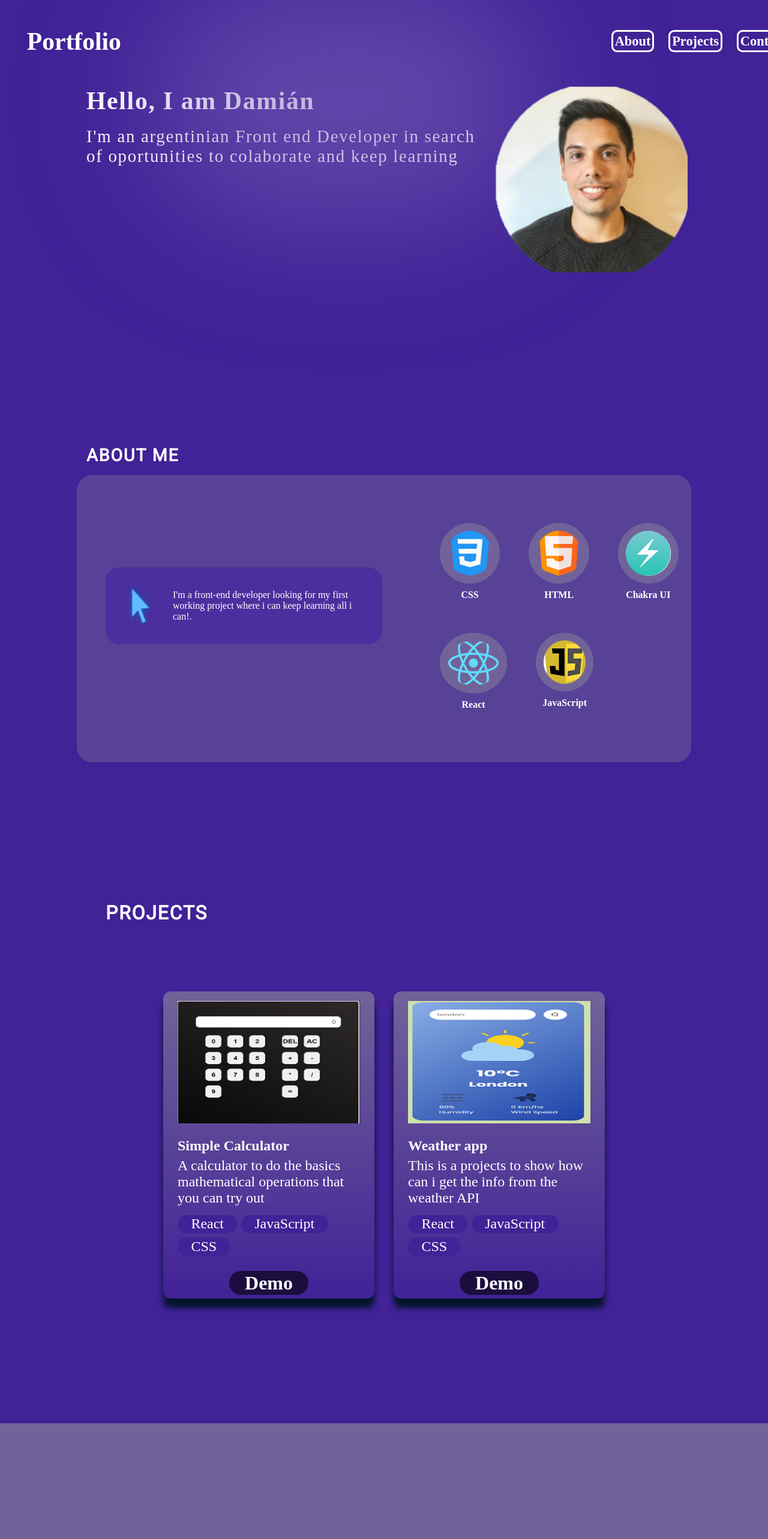
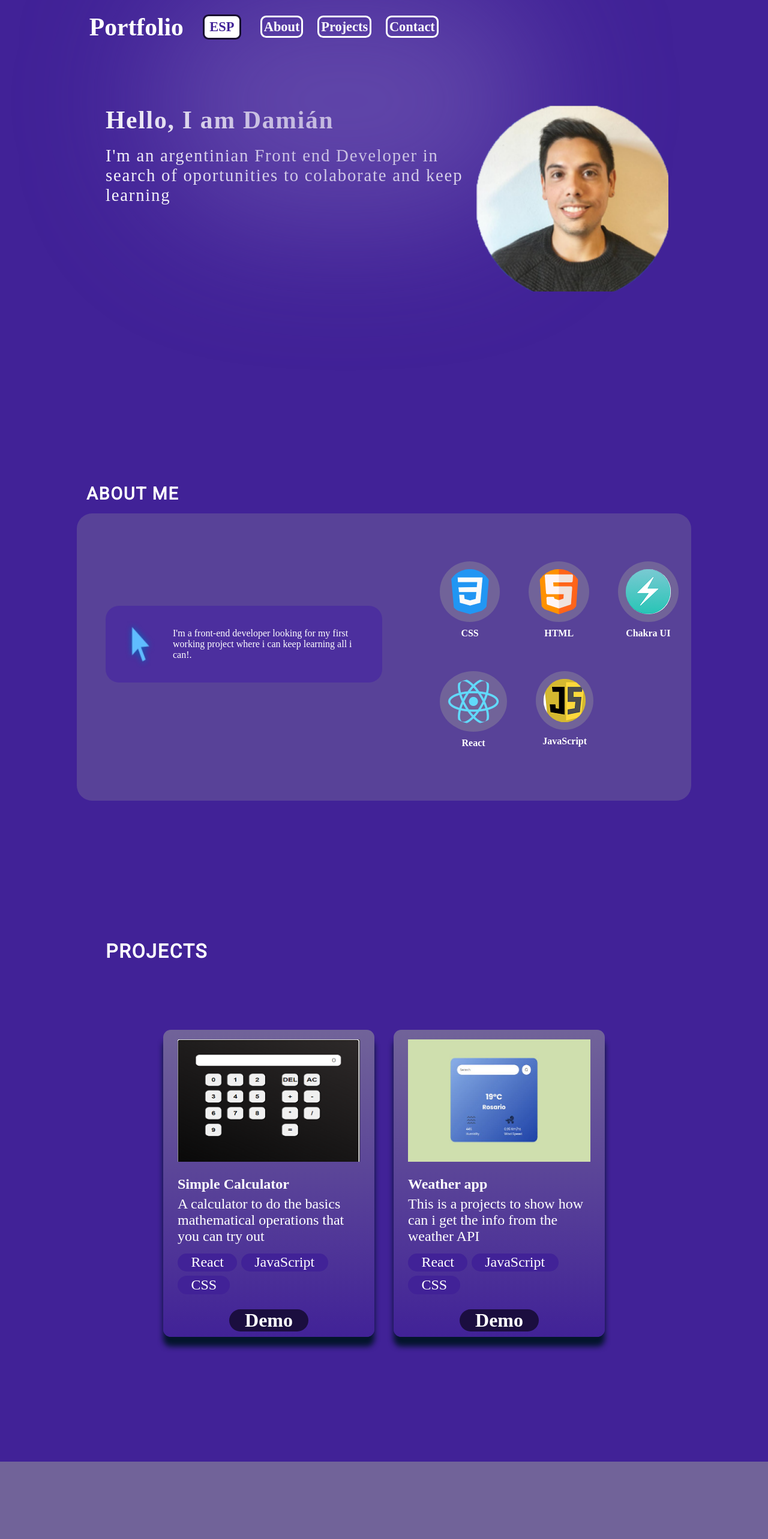
Before and after one commit to DamianPanero/portfolio, a React (Vite) app: page / in a window 1280 px wide. Shown: the top 2566 px of the page at 60% size. Built offline with nearby package versions, Linux system fonts and the light colour scheme.

Commit message:
transalte button

```diff
--- a/data/projects.json
+++ b/data/projects.json
@@ -1,15 +1,19 @@
 [
     {
         "title":"Simple Calculator",
+        "titulo":"Calculadora básica",
         "imageSrc":"Projects/calculator.png",
         "description":"A calculator to do the basics mathematical operations that you can try out",
+        "descripcion":"Una calculadora para realizar las operaciones aritmeticas básicas",
         "skills":["React","JavaScript","CSS"],
         "demo":"https://damians-basic-calculator.vercel.app/"
     },
     {
         "title":"Weather app",
+        "titulo":"Clima",
         "imageSrc":"Projects/weather.png",
         "description":"This is a projects to show how can i get the info from the weather API",
+        "descripcion":"Este es un projecto que muestra como puedo obtener datos de una API",
         "skills":["React","JavaScript","CSS"],
         "demo":"https://damians-weatherapp.vercel.app/"
     }
--- a/src/App.jsx
+++ b/src/App.jsx
@@ -1,3 +1,4 @@
+import { useState } from "react";
 import styles from "./App.module.css";
 import About from "./Components/About/About";
 import Contact from "./Components/Contact/Contact";
@@ -6,15 +7,20 @@ import Navbar from "./Components/Navbar/Navbar";
 import Projects from "./Components/Projects/Projects";
 
 function App() {
+  const [language,setLanguage]=useState("eng");
+
+  const toggleLanguage=()=>{
+    setLanguage(prevlanguage=>(prevlanguage==="eng"?"esp":"eng"));
+  }
 
 
   return (
    <div className={styles.App}>
-    <Navbar/>
-    <Hero/>
-    <About/>
-    <Projects/>
-    <Contact/>
+    <Navbar language={language} toggleLanguage={toggleLanguage} />
+    <Hero language={language} />
+    <About language={language} />
+    <Projects language={language} />
+    <Contact language={language} />
    </div>
   )
 }
--- a/src/Components/Contact/Contact.jsx
+++ b/src/Components/Contact/Contact.jsx
@@ -2,12 +2,12 @@ import { getImageURL } from "../../utils";
 import styles from "../Contact/Contact.module.css";
 
 
-export default function Contact(){
+export default function Contact({language}){
     return(
         <footer className={styles.footer} id="Contact">
             <div className={styles.content}>
-                <h2 className={styles.title}>Contact me</h2>
-                <p className={styles.description}>Feel free to reach out</p>
+                <h2 className={styles.title}>{language==="eng"?"Contact me":"Contáctame"}</h2>
+                <p className={styles.description}>{language==="eng"?"Feel free to reach out":"Manda un mensaje si tienes alguna duda"}</p>
             </div>
             <ul className={styles.links}>
                 <li className={styles.link}>
--- a/src/Components/Heropage/Hero.jsx
+++ b/src/Components/Heropage/Hero.jsx
@@ -1,12 +1,12 @@
 import { getImageURL } from "../../utils";
 import styles from "./Hero.module.css";
 
-export default function Hero(){
+export default function Hero({language}){
     return(
         <section className={styles.container} id="/">
             <div className={styles.content}>
-                <h2 className={styles.title}>Hello, I am Damián</h2>
-                <p className={styles.description}>I'm an argentinian Front end Developer in search of oportunities to colaborate and keep learning </p>
+                <h2 className={styles.title}>{language==="eng"?"Hello, I am Damián":"Hola,soy Damián"}</h2>
+                <p className={styles.description}>{language==="eng"?"I'm an argentinian Front end Developer in search of oportunities to colaborate and keep learning":"Soy un desarrollador Front-end argentino en búsqueda de oportunidades de colaborar y continuar aprendiendo"} </p>
             </div>
             <img className={styles.heroImg} src={getImageURL("Hero/avatar.png")} alt="Hero image"/>
             <div className={styles.blur}></div>
--- a/src/Components/Heropage/Hero.module.css
+++ b/src/Components/Heropage/Hero.module.css
@@ -6,7 +6,7 @@
     margin-left: 10%;
     margin-right: 10%;
     margin-top: 8rem;
-    padding: 1rem;
+    padding: 3rem;
     justify-content: space-between;
     z-index: 1;
 
--- a/src/Components/Navbar/Navbar.jsx
+++ b/src/Components/Navbar/Navbar.jsx
@@ -3,11 +3,15 @@ import { useState } from "react";
 import styles from "./Navbar.module.css";
 import {getImageURL} from "../../utils.js"
 
-export default function Navbar(){
+export default function Navbar({language,toggleLanguage}){
     const[menuOpen,setMenuOpen]=useState(false);
+
     return(
         <nav className={styles.navbar}>
                 <a className={styles.title} href="/">Portfolio</a>
+                <button onClick={toggleLanguage} className={styles.langBtn}>
+                    {language==="eng"?"ESP":"ENG"}
+                </button>
             <div className={styles.menu}>
                 <img
                     className={styles.menuBtn}
@@ -18,11 +22,13 @@ export default function Navbar(){
                 <ul className={`${styles.menuItems} ${menuOpen && styles.menuOpen}`}
                     onClick={()=>setMenuOpen(false)}
                 >
-                    <li><a href="#About">About</a></li>
-                    <li><a href="#Projects">Projects</a></li>
-                    <li><a href="#Contact">Contact</a></li>
+                    <li><a href="#About">{language==="eng"?"About":"Acerca de"}</a></li>
+                    <li><a href="#Projects">{language==="eng"?"Projects":"Projectos"}</a></li>
+                    <li><a href="#Contact">{language==="eng"?"Contact":"Contacto"}</a></li>
+
                 </ul>
             </div>
+
         </nav>
     )
 }
--- a/src/Components/Navbar/Navbar.module.css
+++ b/src/Components/Navbar/Navbar.module.css
@@ -4,10 +4,12 @@
 .navbar{
     display: flex;
     position:fixed;
-    align-items: center;
+    align-items:center;
     z-index: 2;
-    margin: 1.3rem;
-    padding: 1.5rem;
+    margin-left:10%;
+    margin-right: 10%;
+    padding: 1.3rem;
+    gap: 2rem;
 }
 
 .title{
@@ -19,8 +21,6 @@
 }
 .menu{
     display: flex;
-    margin-right: 10%;
-    margin-left: 180%;
 }
 .menuItems{
     display: flex;
@@ -48,6 +48,17 @@
     display: none;
 }
 
+.langBtn{
+    width: 4rem;
+    font-size: 1.4rem;
+    background:#fff;
+    color: var(--color-primary);
+    border-radius: 0.6rem;
+    font-weight: 700;
+    border: 3px solid rgb(25, 15, 49);
+    padding: 0.3rem;
+    cursor: pointer;
+}
 
 @media screen and (max-width:830px){
     .navbar{
@@ -60,7 +71,8 @@
         align-items: flex-end;
         gap: 1rem;
         z-index: 3;
-        margin-left: 90%;
+        margin-left: 130%;
+
 
     }
     .menuBtn{
--- a/src/Components/Projects/Card.jsx
+++ b/src/Components/Projects/Card.jsx
@@ -2,14 +2,14 @@ import projects from "../../../data/projects.json";
 import { getImageURL } from "../../utils";
 import styles from "../Projects/Card.module.css";
 
-export default function Card({project:{title,imageSrc,description,skills,demo}}){
+export default function Card({language,project:{title,titulo,imageSrc,description,descripcion,skills,demo}}){
     return(
         <div className={styles.container}>
            <img className={styles.cardImg}
                 src={getImageURL(imageSrc)}
                 alt="Project image"/>
-           <h3 className={styles.title}>{title}</h3>
-           <p className={styles.description}>{description}</p>
+           <h3 className={styles.title}>{language==="eng"?title:titulo}</h3>
+           <p className={styles.description}>{language==="eng"?description:descripcion}</p>
            <ul className={styles.skills}>
             {skills.map((skill,id)=>
                 <li className={styles.skill} key={id}>{skill}</li>
--- a/src/Components/Projects/Card.module.css
+++ b/src/Components/Projects/Card.module.css
@@ -53,5 +53,5 @@
     font-weight: 600;
     border-radius: 100px;
     background:rgb(27, 14, 63);
-    padding: 0.1rem 1.6rem;
+    padding: 0 1.6rem;
 }
--- a/src/Components/Projects/Projects.jsx
+++ b/src/Components/Projects/Projects.jsx
@@ -1,14 +1,14 @@
 import Card from "./Card";
 import projects from "../../../data/projects.json"
 import styles from "../Projects/Projects.module.css";
-export default function Projects(){
+export default function Projects({language}){
 
     return(
         <section className={styles.container} id="Projects">
-            <h2 className={styles.title}>Projects</h2>
+            <h2 className={styles.title}>{language==="eng"?"Projects":"Proyectos"}</h2>
             <div className={styles.projects}>
                 {projects.map((project,id)=>
-                    <Card key={id} project={project}/>
+                    <Card key={id} project={project} language={language}/>
                 )}
             </div>
         </section>
```
Also changed, not shown: src/assets/Projects/weather.png.
